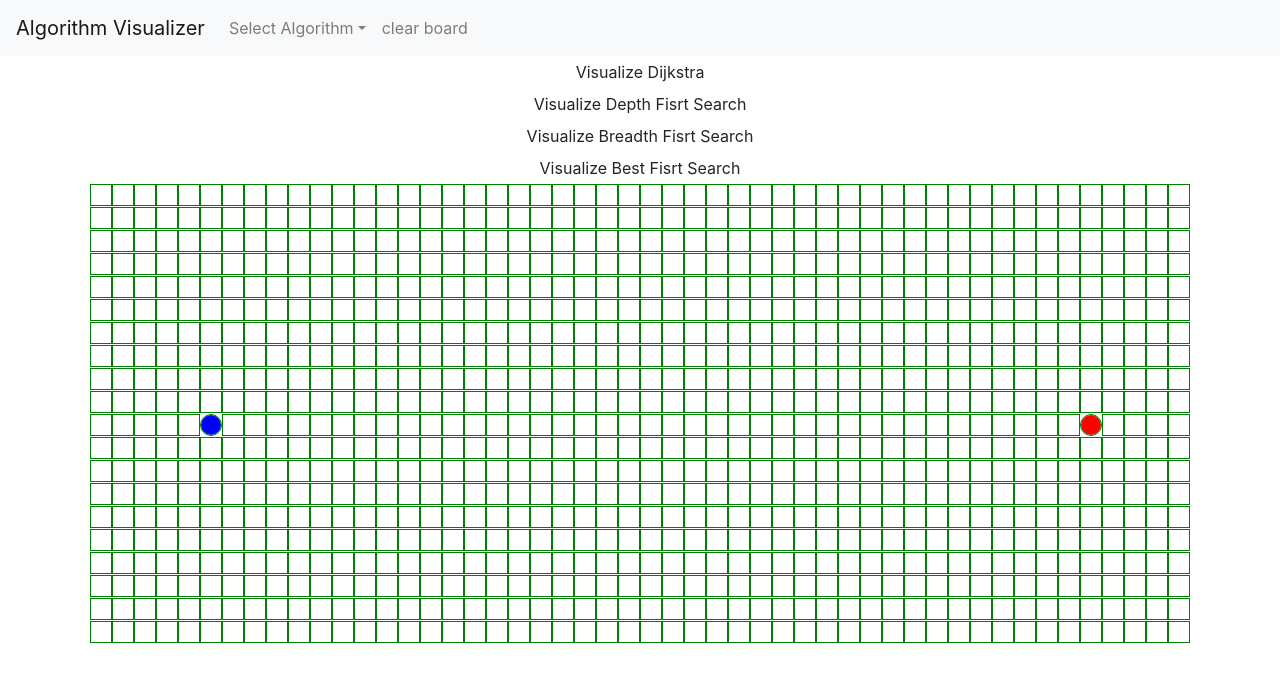
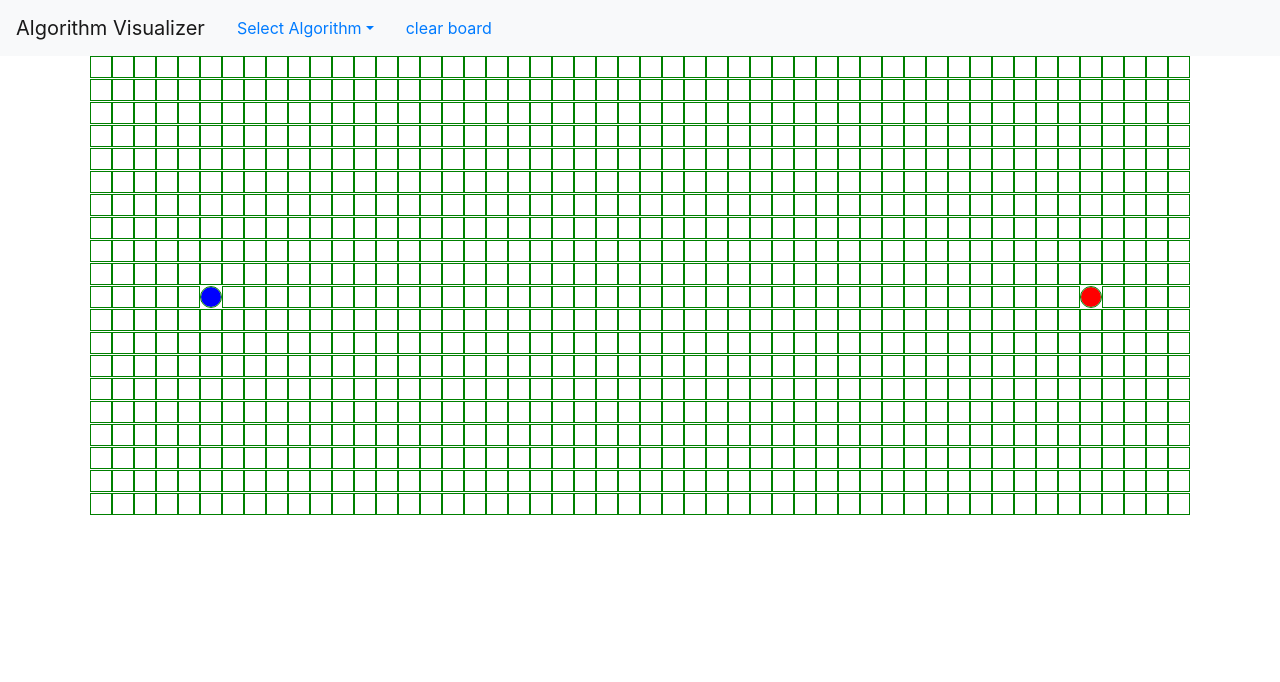
Before and after one commit to ManivannanBel/algorithm-visualizer, a React (Create React App) app: page / in a window 1280 px wide. Shown: the top 682 px of the page. Built offline with nearby package versions, Linux system fonts and the light colour scheme.

Commit message:
Navbar adjustments

```diff
--- a/package.json
+++ b/package.json
@@ -7,6 +7,7 @@
     "bootstrap": "^4.3.1",
     "gh-pages": "^2.1.1",
     "react": "^16.10.2",
+    "react-bootstrap": "^1.0.0-beta.14",
     "react-dom": "^16.10.2",
     "react-scripts": "3.2.0"
   },
--- a/src/components/VisualizerComponent.jsx
+++ b/src/components/VisualizerComponent.jsx
@@ -4,6 +4,9 @@ import {dijkstra, getShortestPath} from '../Algorithms/dijkstra'
 import {depthFirstSearch, getDFSPath} from '../Algorithms/depthFirstSearch'
 import {breadthFristSearch, getBFSPath} from '../Algorithms/breadthFirstSearch'
 import {bestFirstSearch, getGBFSPath} from '../Algorithms/bestFirstSearch'
+import Nav from 'react-bootstrap/Nav'
+import Navbar from 'react-bootstrap/Navbar'
+import NavDropdown from 'react-bootstrap/NavDropdown'
 
 import './VisualizerComponent.css'
 import 'bootstrap/dist/css/bootstrap.min.css'
@@ -319,27 +322,16 @@ export class VisualizerComponent extends Component {
         //Building the grid with table and table data as Node component
         return (
           <div>
-            <nav className="navbar navbar-expand-lg navbar-light bg-light">
-            <a className="navbar-brand" href="#">Algorithm Visualizer</a>
-            <ul className="nav navbar-nav">
-            <li className="nav-item dropdown">
-            <a class="nav-link dropdown-toggle" href="#" id="navbarDropdownMenuLink" role="button" data-toggle="dropdown" aria-haspopup="true" aria-expanded="false">
-              Select Algorithm
-            </a>
-              <div className="dropdown-menu" aria-labelledby="navbarDropdownMenuLink">
-                <a className="dropdown-item" href="#" onClick={() => this.visualizeDijkstra()}>Visualize Dijkstra</a>
-                <a className="dropdown-item" href="#" onClick={() => this.visualizeDepthFirstSearch()}>Visualize Depth Fisrt Search</a>
-                <a className="dropdown-item" href="#" onClick={() => this.visualizeBreadthFirstSearch()}>Visualize Breadth Fisrt Search</a>
-                <a className="dropdown-item" href="#" onClick={() => this.visualizeBestFirstSearch()}>Visualize Best Fisrt Search</a>
-              </div>
-            </li>
-            <li className="nav-item"><a class="nav-link" onClick={() => this.clearVisitedNode(true)}>clear board</a></li>
-            </ul>
-            </nav>
-            <a className="dropdown-item" href="#" onClick={() => this.visualizeDijkstra()}>Visualize Dijkstra</a>
-                <a className="dropdown-item" href="#" onClick={() => this.visualizeDepthFirstSearch()}>Visualize Depth Fisrt Search</a>
-                <a className="dropdown-item" href="#" onClick={() => this.visualizeBreadthFirstSearch()}>Visualize Breadth Fisrt Search</a>
-                <a className="dropdown-item" href="#" onClick={() => this.visualizeBestFirstSearch()}>Visualize Best Fisrt Search</a>
+            <Navbar bg="light" expand="lg">
+            <Navbar.Brand href="#home">Algorithm Visualizer</Navbar.Brand>
+            <NavDropdown title="Select Algorithm" id="basic-nav-dropdown">
+            <NavDropdown.Item href="#action/3.1" onClick={() => this.visualizeDijkstra()}>Visualize Dijkstra</NavDropdown.Item>
+            <NavDropdown.Item href="#action/3.2" onClick={() => this.visualizeDijkstra()}>Visualize Depth Fisrt Search</NavDropdown.Item>
+            <NavDropdown.Item href="#action/3.3" onClick={() => this.visualizeBreadthFirstSearch()}>Visualize Breadth Fisrt Search</NavDropdown.Item>
+            <NavDropdown.Item href="#action/3.3" onClick={() => this.visualizeBestFirstSearch()}>Visualize Best Fisrt Search</NavDropdown.Item>
+            </NavDropdown>
+            <Nav.Link onClick={() => this.clearVisitedNode(true)}>clear board</Nav.Link>
+            </Navbar>
             <div className="grid">
               <table>
                 <tbody>
```
Also changed, not shown: 1 other file (tests, documents, lock files or other folders).
